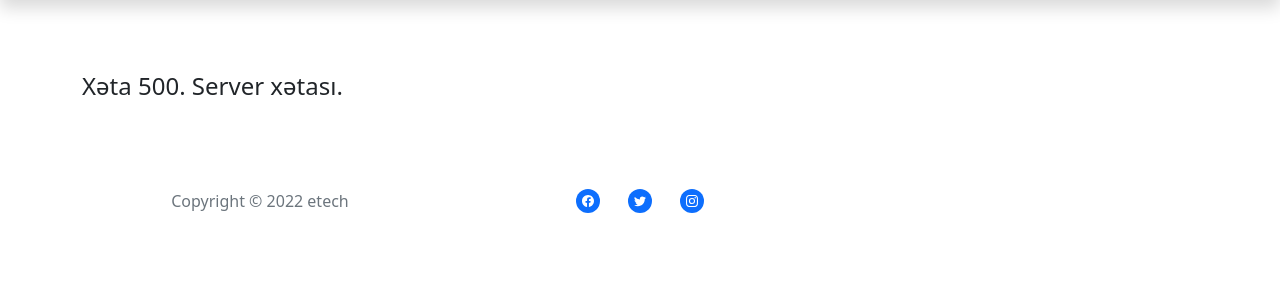
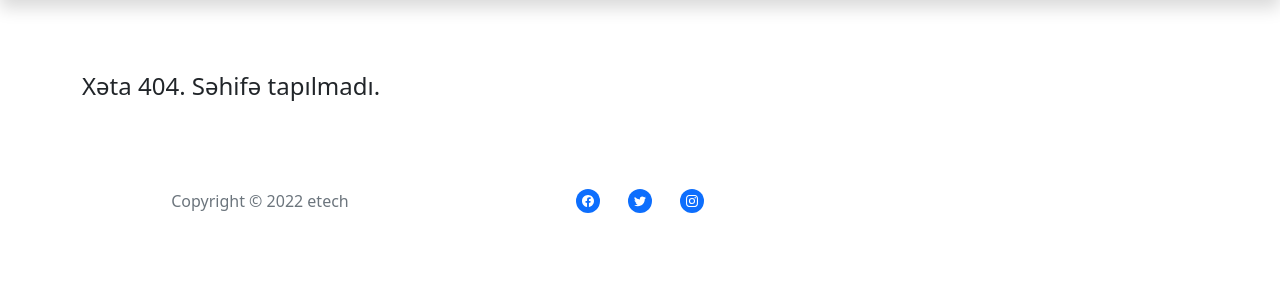
Before and after one commit to emineliyev/scraping_services, a Django app: template templates/404.html in a window 1280 px wide. Shown: the part 122-422 px from the top of the page. Run offline with Django 4.2, Linux system fonts and the light colour scheme; the template is opened without the code that fills it, so the values that code supplies are empty; some libraries are stand-ins or nearby versions.

Commit message:
Add error page2

```diff
--- a/templates/404.html
+++ b/templates/404.html
@@ -4,7 +4,7 @@
 {% block content %}
 <section class="position-relative py-4 py-xl-5">
     <div class="container">
-        <h4 class="my-2">Xəta 500. Server xətası.</h4>
+        <h4 class="my-2">Xəta 404. Səhifə tapılmadı.</h4>
     </div>
 </section>
 {% endblock %}
--- a/templates/500.html
+++ b/templates/500.html
@@ -4,7 +4,7 @@
 {% block content %}
 <section class="position-relative py-4 py-xl-5">
     <div class="container">
-        <h4 class="my-2">Xəta 400. Yalnış sorğu.</h4>
+        <h4 class="my-2">Xəta 500. Server xətası.</h4>
     </div>
 </section>
 {% endblock %}
```
